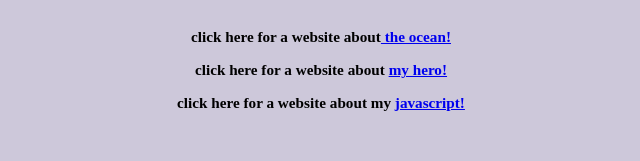
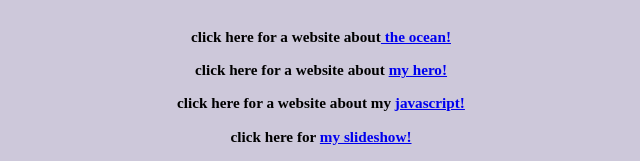
Before and after one commit to p7Mayer24/website, a plain HTML site: page index.html in a window 1280 px wide. Shown: the part 774-935 px from the top of the page, without its empty margins (319-959 px from the left). Before the commit the page ends 902 px from the top, so only its background shows below. Drawn offline with Linux system fonts and the light colour scheme.

Commit message:
Update index.html

```diff
--- a/index.html
+++ b/index.html
@@ -28,9 +28,11 @@
 <h3> click here for a website about<a href="https://oceana.org/"> the ocean! <a/> </h3>
 <h3> click here for a website about <a href="hero.html"> my hero! <a/> </h3>
 <h3> click here for a website about my <a href="javaScript.html"> javascript! <a/> </h3>
+<h3> click here for <a href="Slideshow!.html"> my slideshow! <a/> </h3>
 </font>
 </center>
 
 </font>
 </body>
 </html>
+</html>
```
